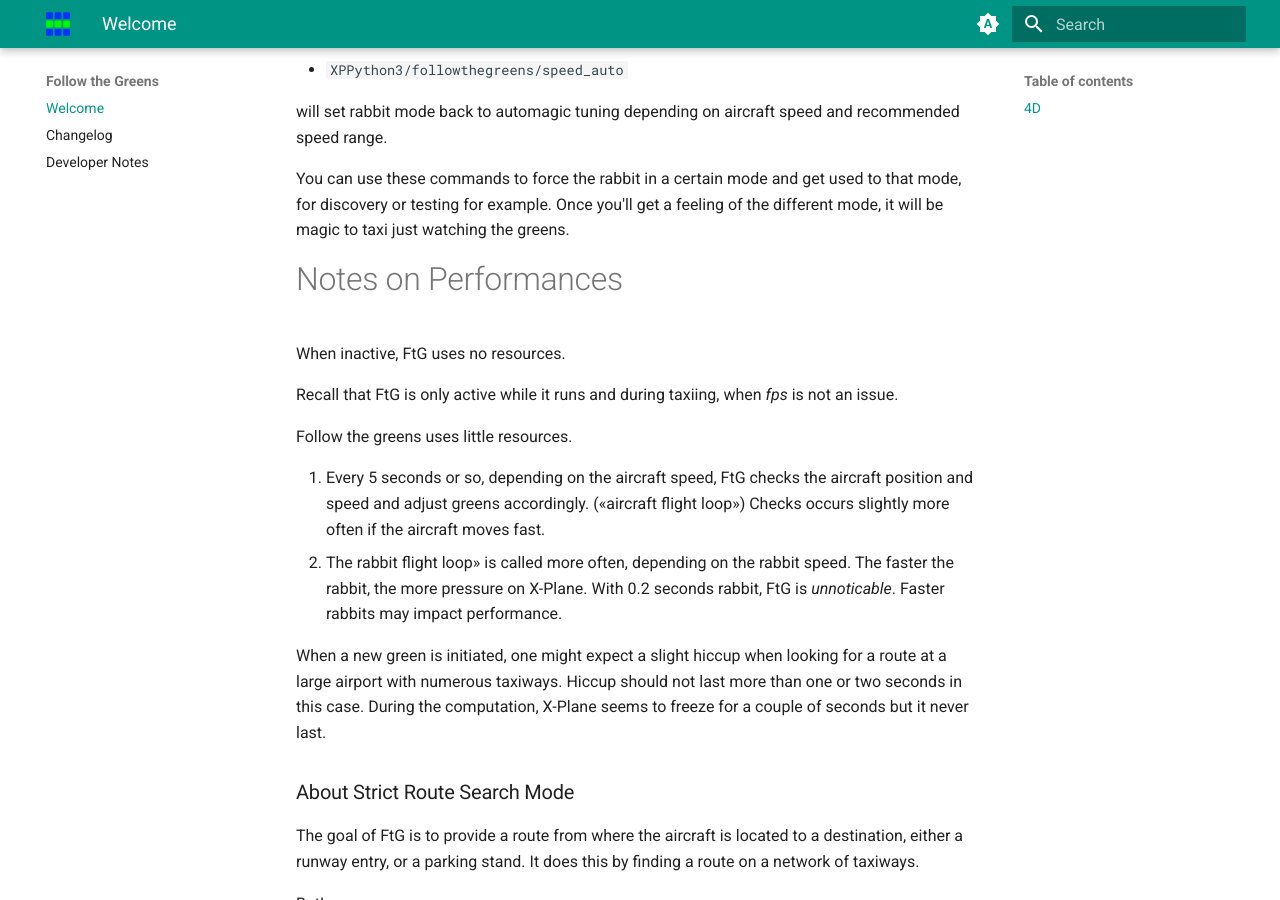
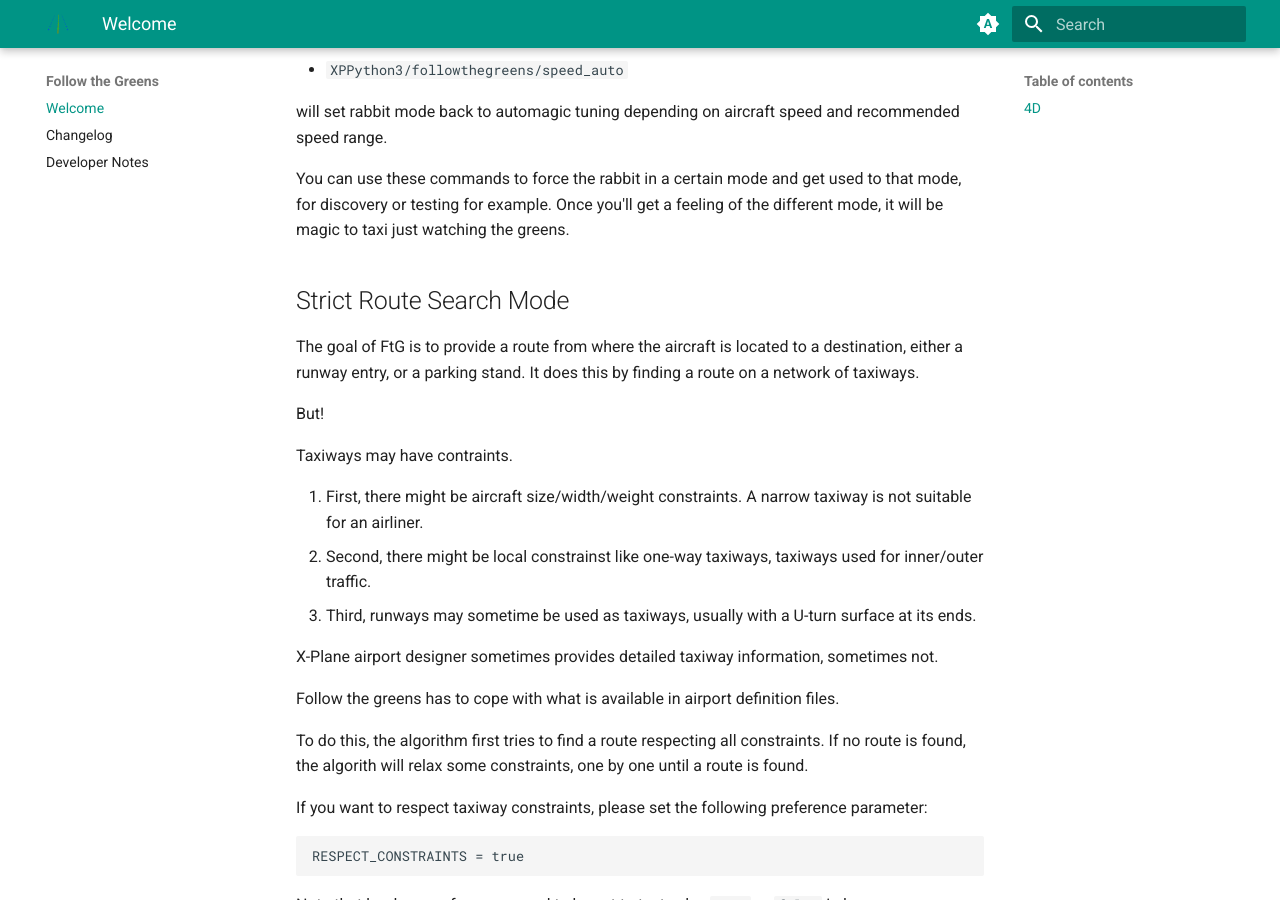
Before and after one commit to devleaks/followthegreens, an MkDocs documentation site: the page built from docs/index.md, in a window 1280 px wide and 900 px high, scrolled down 10077 px. Built offline with MkDocs 1.6.1 and Material for MkDocs 9.7.7, drawn with Linux system fonts in a browser that asks for light colours; some of the changed text lies outside the part shown.

```diff
--- a/docs/index.md
+++ b/docs/index.md
@@ -322,23 +322,7 @@ for discovery or testing for example.
 Once you'll get a feeling of the different mode, it will be magic to taxi just watching the greens.
 
 
-# Notes on Performances
-
-When inactive, FtG uses no resources.
-
-Recall that FtG is only active while it runs and during taxiing, when _fps_ is not an issue.
-
-Follow the greens uses little resources.
-
-1. Every 5 seconds or so, depending on the aircraft speed, FtG checks the aircraft position and speed and adjust greens accordingly. («aircraft flight loop») Checks occurs slightly more often if the aircraft moves fast.
-2. The rabbit flight loop» is called more often, depending on the rabbit speed. The faster the rabbit, the more pressure on X-Plane. With 0.2 seconds rabbit, FtG is _unnoticable_. Faster rabbits may impact performance.
-
-When a new green is initiated, one might expect a slight hiccup when looking for a route at a large airport with numerous taxiways.
-Hiccup should not last more than one or two seconds in this case.
-During the computation, X-Plane seems to freeze for a couple of seconds but it never last.
-
-
-### About Strict Route Search Mode
+## Strict Route Search Mode
 
 The goal of FtG is to provide a route from where the aircraft is located to a destination,
 either a runway entry, or a parking stand.
--- a/docs/plugin.md
+++ b/docs/plugin.md
@@ -22,7 +24,6 @@ Very much like car traffic lights.
 Follow the greens is part of the serious _Advanced Surface Movement Guidance and Control System_ (A-SMGCS).
 
 Please have a look at the [following video](https://vimeo.com/101564135) and search for "airport Follow the greens" to get more information.
-See [http://followthegreens.com](http://followthegreens.com) if you are interested.
 There is nowaways a lot more information, manufacturers, and experimental project reports to learn from.
 
 Follow the greens has numerous advantages discussed in the above documents, ranking to ease of use, to smoother taxi rides,
@@ -72,7 +77,7 @@ Two years since last update. It's time to dust off the plugin a bit.
 
 Release 2 is called _Follow the greens 4D_ (and may be abbreviated FtG4D).
 
-In addition to the 4rth dimension explained above, FtG4D adds the following improvements:
+FtG4D adds the following improvements:
 
 - Follow the greens _rabbit_ light speed and length automagically adjusted to invite pilots to speed up or slow down taxi ride.
 - Parameters can be adjusted in a preference file.
@@ -83,7 +88,7 @@ In addition to the 4rth dimension explained above, FtG4D adds the following impr
 
 # Installation
 
-FtG plugin is a «python plugin».
+FtG plugin is a _Python_ plugin.
 Therefore, you first need to install the [XPPython3 plugin](https://xppython3.readthedocs.io/en/latest/).
 Release 4.5 or above of the XPPython3 plugin is requested.
 Newer version of XPPython3 contains all you need to run Python plugin,
--- a/mkdocs.yml
+++ b/mkdocs.yml
@@ -21,7 +21,7 @@ theme:
     toggle:
       icon: material/weather-night
       name: Switch to system preference
-  logo: ftg4d.svg
+  logo: ftg.svg
 
 nav:
 - Welcome: index.md
--- a/skunkcrafts_updater_sizeslist.txt
+++ b/skunkcrafts_updater_sizeslist.txt
@@ -5,9 +5,9 @@ followthegreens/__init__.py|743
 followthegreens/aircraft.py|12606
 followthegreens/airport.py|42516
 followthegreens/flightloop.py|17817
-followthegreens/followthegreens.py|19816
+followthegreens/followthegreens.py|20329
 followthegreens/geo.py|13711
-followthegreens/globals.py|14855
+followthegreens/globals.py|15020
 followthegreens/graph.py|25867
 followthegreens/lights/amber.obj|2516
 followthegreens/lights/green.obj|1817
@@ -19,5 +19,5 @@ followthegreens/lights/white.obj|1817
 followthegreens/lightstring.py|39701
 followthegreens/nato.py|2891
 followthegreens/showtaxiways.py|3794
-followthegreens/ui.py|20538
+followthegreens/ui.py|20654
 followthegreens/version.py|23
--- a/skunkcrafts_updater_whitelist.txt
+++ b/skunkcrafts_updater_whitelist.txt
@@ -5,9 +5,9 @@ followthegreens/__init__.py|3853383694
 followthegreens/aircraft.py|1169102010
 followthegreens/airport.py|3718275187
 followthegreens/flightloop.py|2521216518
-followthegreens/followthegreens.py|303191095
+followthegreens/followthegreens.py|2559451664
 followthegreens/geo.py|3885647500
-followthegreens/globals.py|1143810883
+followthegreens/globals.py|779775133
 followthegreens/graph.py|3912776946
 followthegreens/lights/amber.obj|2967866194
 followthegreens/lights/green.obj|833283030
@@ -19,5 +19,5 @@ followthegreens/lights/white.obj|1415050574
 followthegreens/lightstring.py|4041657943
 followthegreens/nato.py|617026325
 followthegreens/showtaxiways.py|2941691631
-followthegreens/ui.py|3817189409
+followthegreens/ui.py|1161489805
 followthegreens/version.py|2465101508
```
Also changed, not shown: other parts of docs/index.md (+16 -0 lines), other parts of docs/plugin.md (+11 -4 lines), docs/beta.md (+8 -0 lines), docs/ftg.svg (added), 3 other files.
